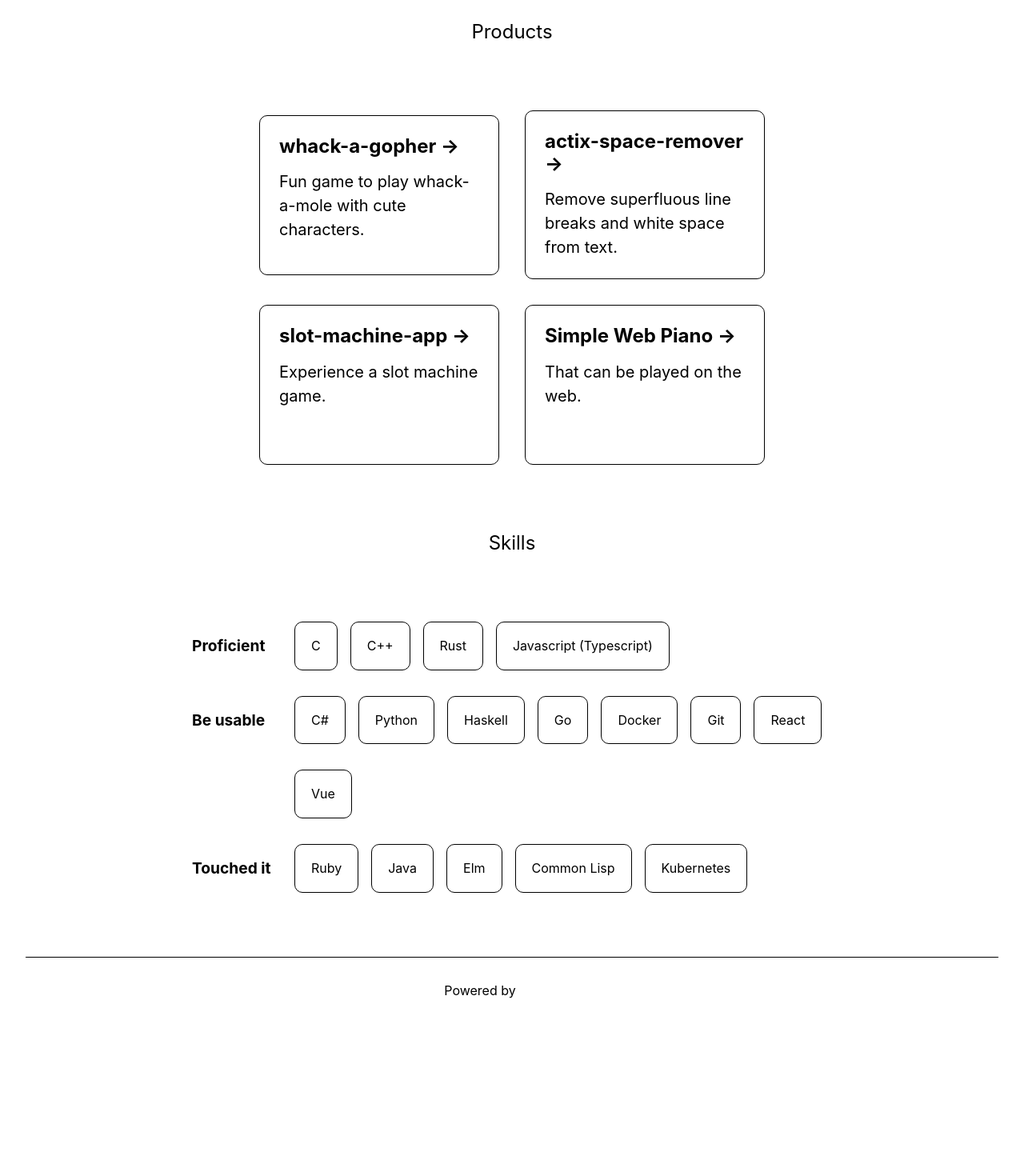
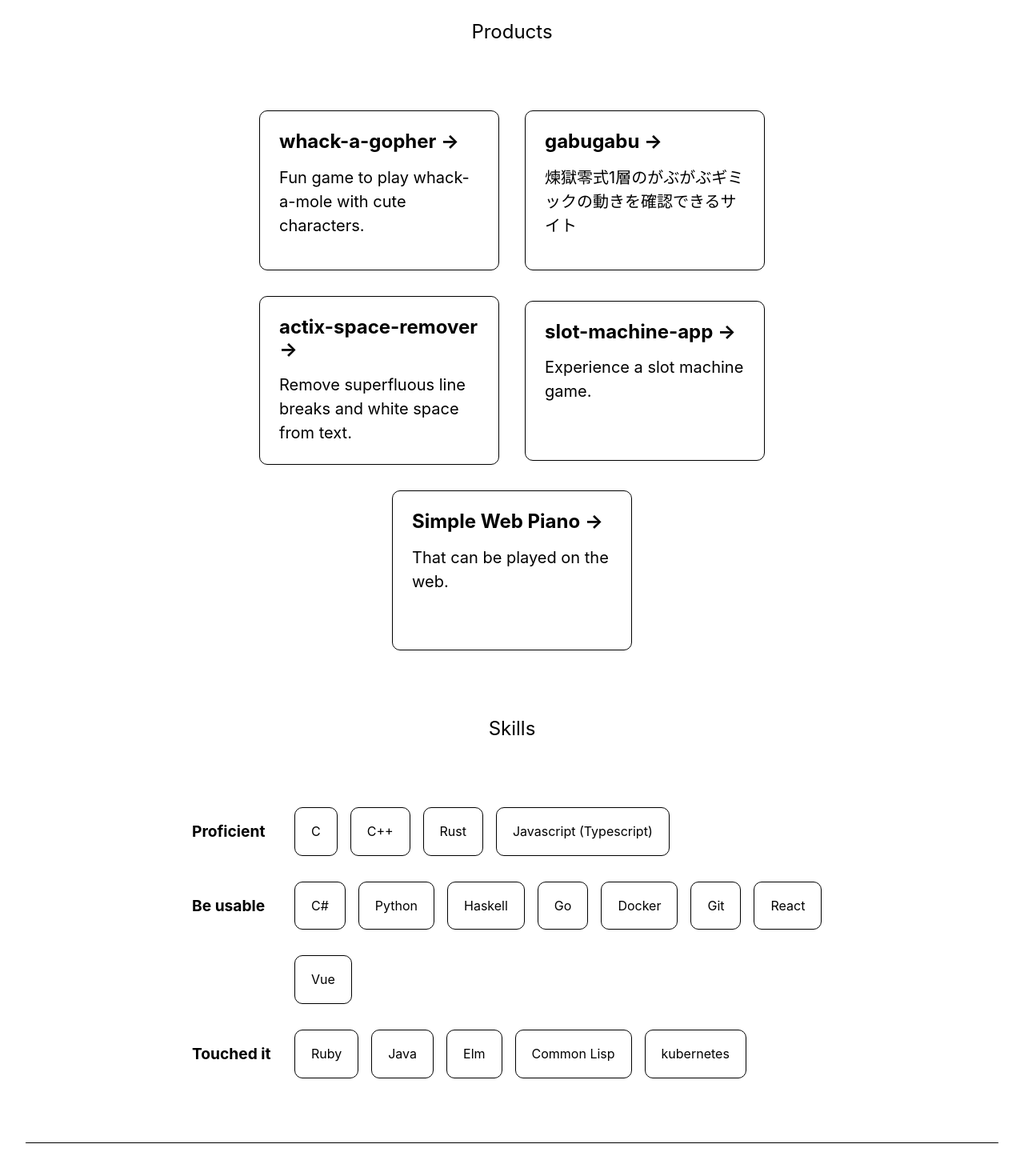
Before and after one commit to yuu-sky20/portfolio, a Next.js app: page / in a window 1280 px wide. Shown: the part 420-1880 px from the top of the page at 80% size. Before the commit the page ends 1699 px from the top, so only its background shows below. Built offline with nearby package versions, Linux system fonts and the light colour scheme.

Commit message:
refactoring

```diff
--- /dev/null
+++ b/pages/contents/products.tsx
@@ -0,0 +1,56 @@
+import type { NextPage } from 'next'
+import styles from '../../styles/Home.module.css'
+
+type url = string
+type title = string
+type comment = string
+
+
+const allProducts: Array<[url, title, comment]> = [
+    [
+        "",
+        "whack-a-gopher",
+        "Fun game to play whack-a-mole with cute characters."
+    ],
+    [
+        "https://quiet-praline-e7ca33.netlify.app",
+        "gabugabu",
+        "煉獄零式1層のがぶがぶギミックの動きを確認できるサイト"
+    ],
+    [
+        "https://github.com/yuu-sky20/actix-space-remover",
+        "actix-space-remover",
+        "Remove superfluous line breaks and white space from text."
+    ],
+    [
+        "https://github.com/yuu-sky20/slot-machine-app",
+        "slot-machine-app",
+        "Experience a slot machine game."
+    ],
+    [
+        "https://github.com/yuu-sky20/simple-web-piano",
+        "Simple Web Piano",
+        "That can be played on the web."
+    ]
+]
+
+const Products: NextPage = () => {
+    const productsComponent = allProducts.map(([url, title, comment]) => (
+        <a  key={"product-" + title}
+            href={url}
+            className={styles.card}
+            target="_blank" rel="noopener noreferrer"
+        >
+            <h2>{title} &rarr;</h2>
+            <p>{comment}</p>
+        </a>
+    ))
+
+    return (
+        <div className={styles.grid}>
+            {productsComponent}
+        </div>
+    )
+}
+
+export default Products
--- /dev/null
+++ b/pages/contents/skills.tsx
@@ -0,0 +1,57 @@
+import type { NextPage } from 'next'
+import styles from '../../styles/Home.module.css'
+
+const proficientSkills: Array<string> = [
+    "C",
+    "C++",
+    "Rust",
+    "Javascript (Typescript)"
+];
+const usableSkills: Array<string> = [
+    "C#",
+    "Python",
+    "Haskell",
+    "Go",
+    "Docker",
+    "Git",
+    "React",
+    "Vue"
+]
+const touchedSkills: Array<string> = [
+    "Ruby",
+    "Java",
+    "Elm",
+    "Common Lisp",
+    "kubernetes"
+]
+
+type skillsType = Array<[string, Array<string>]>
+const allSkills: skillsType = [
+    ["Proficient", proficientSkills],
+    ["Be usable", usableSkills],
+    ["Touched it", touchedSkills]
+]
+
+const Skills: NextPage = () => {
+    const skillsComponent = allSkills.map(([tagName, skills]) => (
+        <section key={"tag-" + tagName} className={styles.grid_skill}>
+            <h3 className={styles.description_skill}>
+                {tagName}
+            </h3>
+            <div className={styles.grid_card_skill}>
+                {skills.map((skill) => (
+                    <p key={"skill-" + skill} className={styles.card_skill}>
+                        {skill}
+                    </p>
+                ))}
+            </div>
+        </section>
+    ))
+    return (
+        <div>
+            {skillsComponent}
+        </div>
+    )
+}
+
+export default Skills
--- a/pages/index.tsx
+++ b/pages/index.tsx
@@ -4,7 +4,11 @@ import Image from 'next/image'
 import styles from '../styles/Home.module.css'
 import { FaGithub } from "react-icons/fa"
 
+import Products from './contents/products'
+import Skills from './contents/skills'
+
 const Home: NextPage = () => {
+
   return (
     <div className={styles.container}>
       <Head>
@@ -48,117 +52,13 @@ const Home: NextPage = () => {
           Products
         </p>
 
-        <div className={styles.grid}>
-          <a
-            href=""
-            className={styles.card}
-            target="_blank" rel="noopener noreferrer"
-          >
-            <h2>whack-a-gopher &rarr;</h2>
-            <p>Fun game to play whack-a-mole with cute characters.</p>
-          </a>
-
-          <a href="https://github.com/yuu-sky20/actix-space-remover"
-            className={styles.card}
-            target="_blank" rel="noopener noreferrer"
-          >
-            <h2>actix-space-remover &rarr;</h2>
-            <p>Remove superfluous line breaks and white space from text.</p>
-          </a>
-
-          <a
-            href="https://github.com/yuu-sky20/slot-machine-app"
-            className={styles.card}
-            target="_blank" rel="noopener noreferrer"
-          >
-            <h2>slot-machine-app &rarr;</h2>
-            <p>Experience a slot machine game.</p>
-          </a>
-
-          <a
-            href="https://github.com/yuu-sky20/simple-web-piano"
-            className={styles.card}
-            target="_blank" rel="noopener noreferrer"
-          >
-            <h2>Simple Web Piano &rarr;</h2>
-            <p>That can be played on the web.</p>
-          </a>
-        </div>
+        <Products />
 
         <p className={styles.description}>
           Skills
         </p>
 
-        <div>
-          <section className={styles.grid_skill}>
-            <h3 className={styles.description_skill}>Proficient</h3>
-            <div className={styles.grid_card_skill}>
-              <p className={styles.card_skill}>
-                C
-              </p>
-              <p className={styles.card_skill}>
-                C++
-              </p>
-              <p className={styles.card_skill}>
-                Rust
-              </p>
-              <p className={styles.card_skill}>
-                Javascript (Typescript)
-              </p>
-            </div>
-          </section>
-          <section className={styles.grid_skill}>
-            <h3 className={styles.description_skill}>Be usable</h3>
-            <div className={styles.grid_card_skill}>
-              <p className={styles.card_skill}>
-                C#
-              </p>
-              <p className={styles.card_skill}>
-                Python
-              </p>
-              <p className={styles.card_skill}>
-                Haskell
-              </p>
-              <p className={styles.card_skill}>
-                Go
-              </p>
-              <p className={styles.card_skill}>
-                Docker
-              </p>
-              <p className={styles.card_skill}>
-                Git
-              </p>
-              <p className={styles.card_skill}>
-                React
-              </p>
-              <p className={styles.card_skill}>
-                Vue
-              </p>
-            </div>
-          </section>
-          <section className={styles.grid_skill}>
-            <h3 className={styles.description_skill}>Touched it</h3>
-            <div className={styles.grid_card_skill}>
-              <p className={styles.card_skill}>
-                Ruby
-              </p>
-              <p className={styles.card_skill}>
-                Java
-              </p>
-              <p className={styles.card_skill}>
-                Elm
-              </p>
-              <p className={styles.card_skill}>
-                Common Lisp
-              </p>
-              <p className={styles.card_skill}>
-                Kubernetes
-              </p>
-            </div>
-          </section>
-        </div>
-
-
+        <Skills />
       </main>
 
       <footer className={styles.footer}>
--- a/styles/Home.module.css
+++ b/styles/Home.module.css
@@ -215,7 +215,9 @@
   .code {
     background: rgb(116, 255, 186);
   }
+  /*
   .logo img {
     filter: invert(1);
   }
+  */
 }
```
